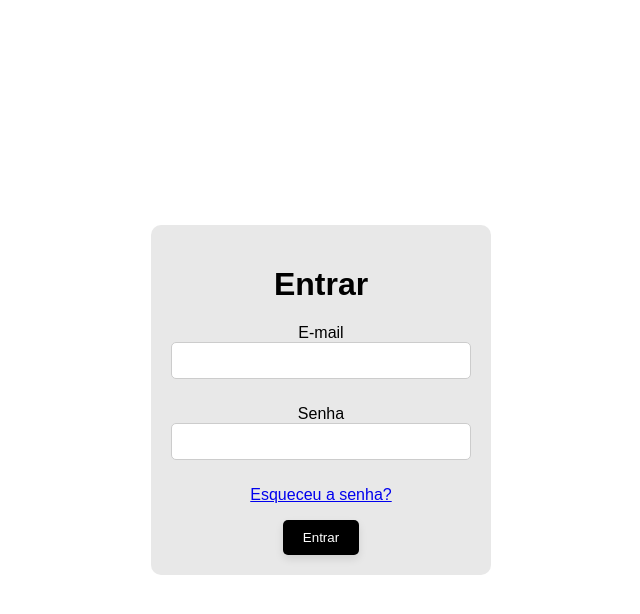
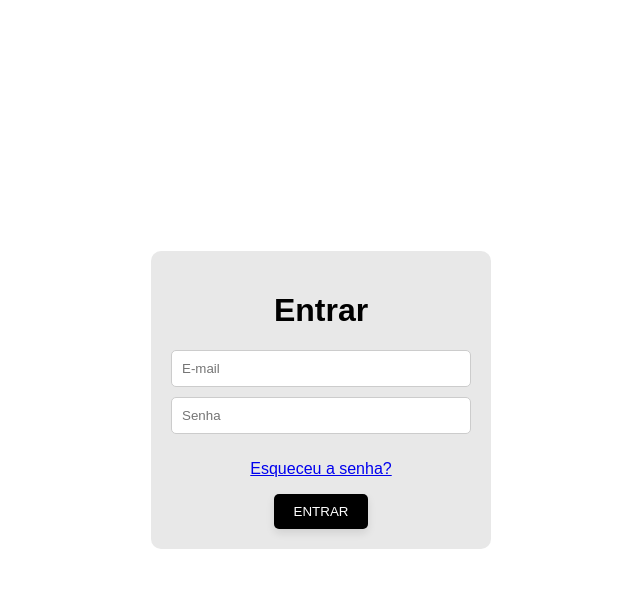
Before and after one commit to osurinhu/Site-Camisas, a Flask app: page /entrar in a window 1280 px wide. Shown: the top 614 px of the page, without its empty margins (319-959 px from the left). Run offline with Flask 3, Linux system fonts and the light colour scheme; parts of the project's set-up code (start-up, migrations or seed data) failed here and were passed over.

Commit message:
Update login.html

```diff
--- a/Site_Camisas/blueprints/autenticacao/templates/login.html
+++ b/Site_Camisas/blueprints/autenticacao/templates/login.html
@@ -1,6 +1,6 @@
 {% extends 'base.html' %}
 
-{% block  titulo %}: Entrar{% endblock %}
+{% block titulo %}: Entrar{% endblock %}
 
 {% block body %}
 
@@ -8,26 +8,27 @@
 {% for mensagem in mensagens %}
 <p> {{ mensagem }} </p>
 {% endfor %}
-    <form action="/entrar" method="post" class="auth">
-        <h1>Entrar</h1>
-            <p>
-                <label>
-                    E-mail <input type="email" name="email">
-                </label>
-            </p>
-                <p>
-                    <label>
-                        Senha <input type="password" name="senha">
-                    </label>
-                </p>
+<div class="d-flex min-vh-100 justify-content-center align-items-center">
+    <div class="container form-auth ">
+
+        <form action="/entrar" method="post" class="bg-destaque text-center">
+
+            <h1 class="txt-destaque">Entrar</h1>
+
+            <input type="email" name="email" placeholder="E-mail" class="txt">
+            <input type="password" name="senha" placeholder="Senha" class="txt">
+
             {% set mensagens = get_flashed_messages(category_filter=["info"]) %}
             {% for mensagem in mensagens %}
             <p> {{ mensagem }} </p>
             {% endfor %}
             <p>
-                    <a href="fornecaemail.html">Esqueceu a senha?</a>
+                <a href="fornecaemail.html" class="txt pequeno">Esqueceu a senha?</a>
             </p>
-            <button type="submit"> Entrar</button>
+            <button type="submit" class="submit-button text-center"> ENTRAR</button>
         </form>
+    </div>
+</div>
+
 
 {% endblock %}
```
Lines whose indentation alone changed are shown as unchanged.
